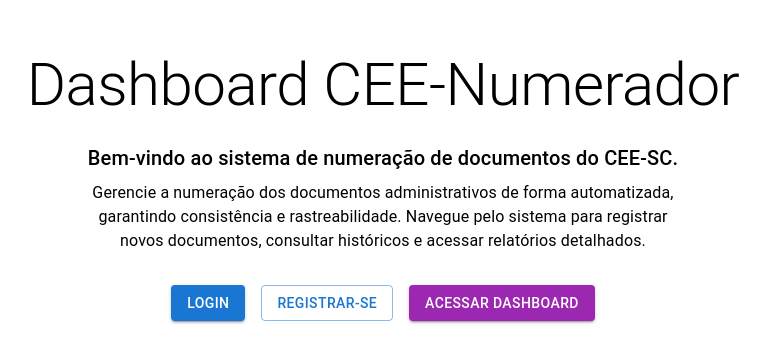
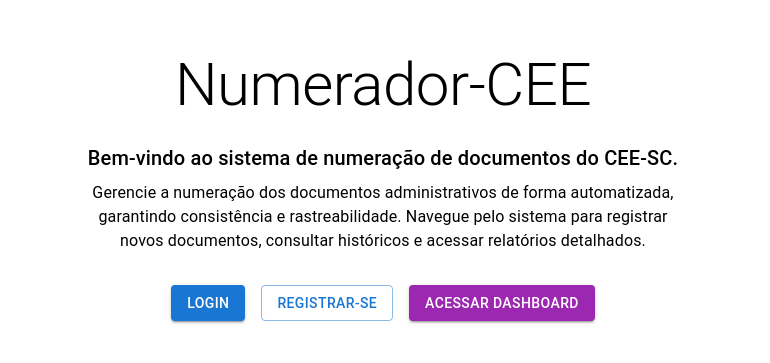
Before and after one commit to admin-cee/numerador, a React (Create React App) app in the folder frontend/: page / in a window 1280 px wide. Shown: the part 239-602 px from the top of the page, without its empty margins (257-1027 px from the left). Built offline with nearby package versions, Linux system fonts and the light colour scheme; no server answers.

Commit message:
Mudei título do home.

```diff
--- a/frontend/src/pages/Home.js
+++ b/frontend/src/pages/Home.js
@@ -17,7 +17,7 @@ const Home = () => {
       }}
     >
       <Typography variant="h2" component="h1" gutterBottom align="center">
-        Dashboard CEE-Numerador
+        Numerador-CEE
       </Typography>
       <Typography variant="h6" component="p" gutterBottom align="center">
         Bem-vindo ao sistema de numeração de documentos do CEE-SC.
```
